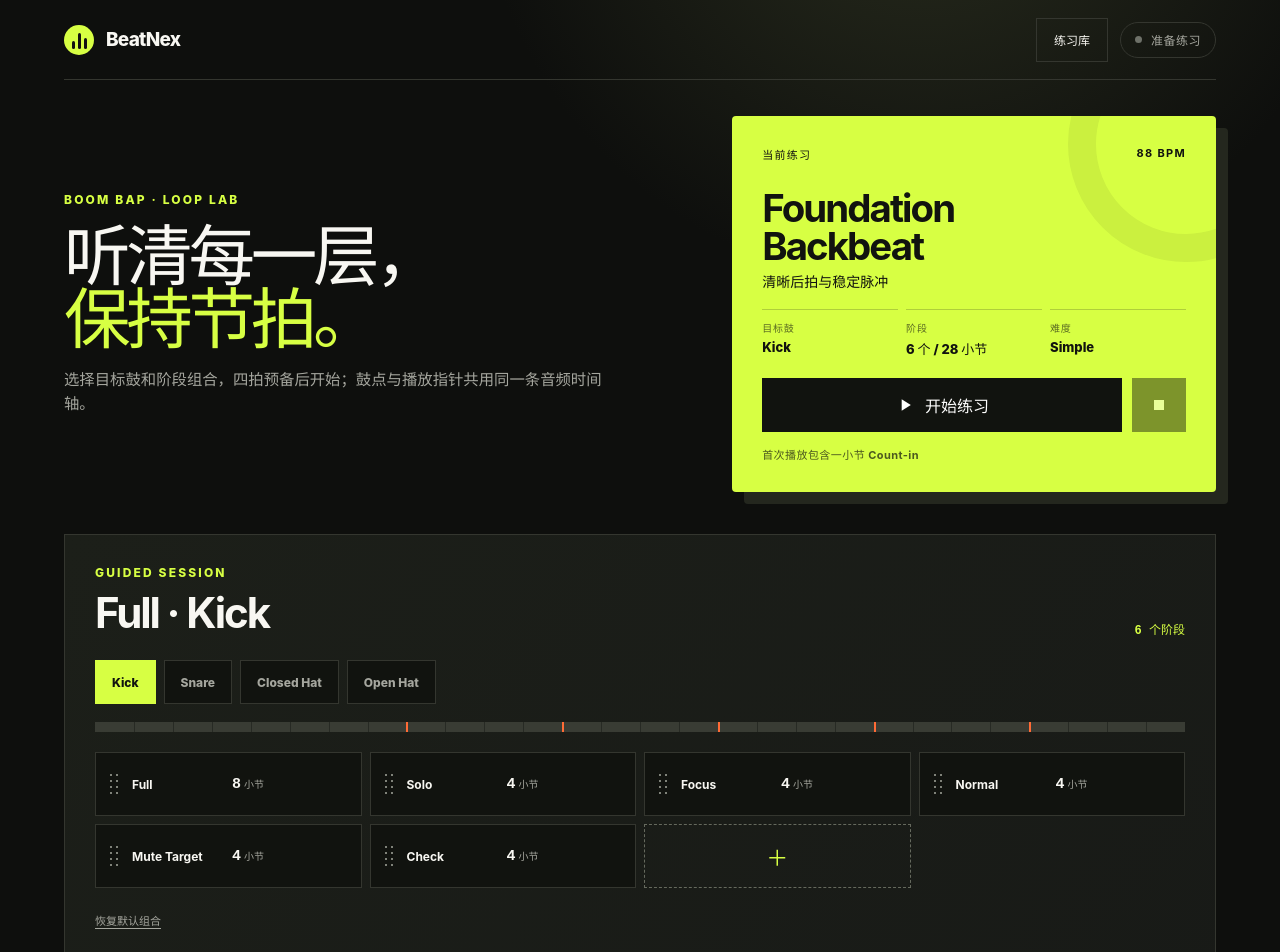
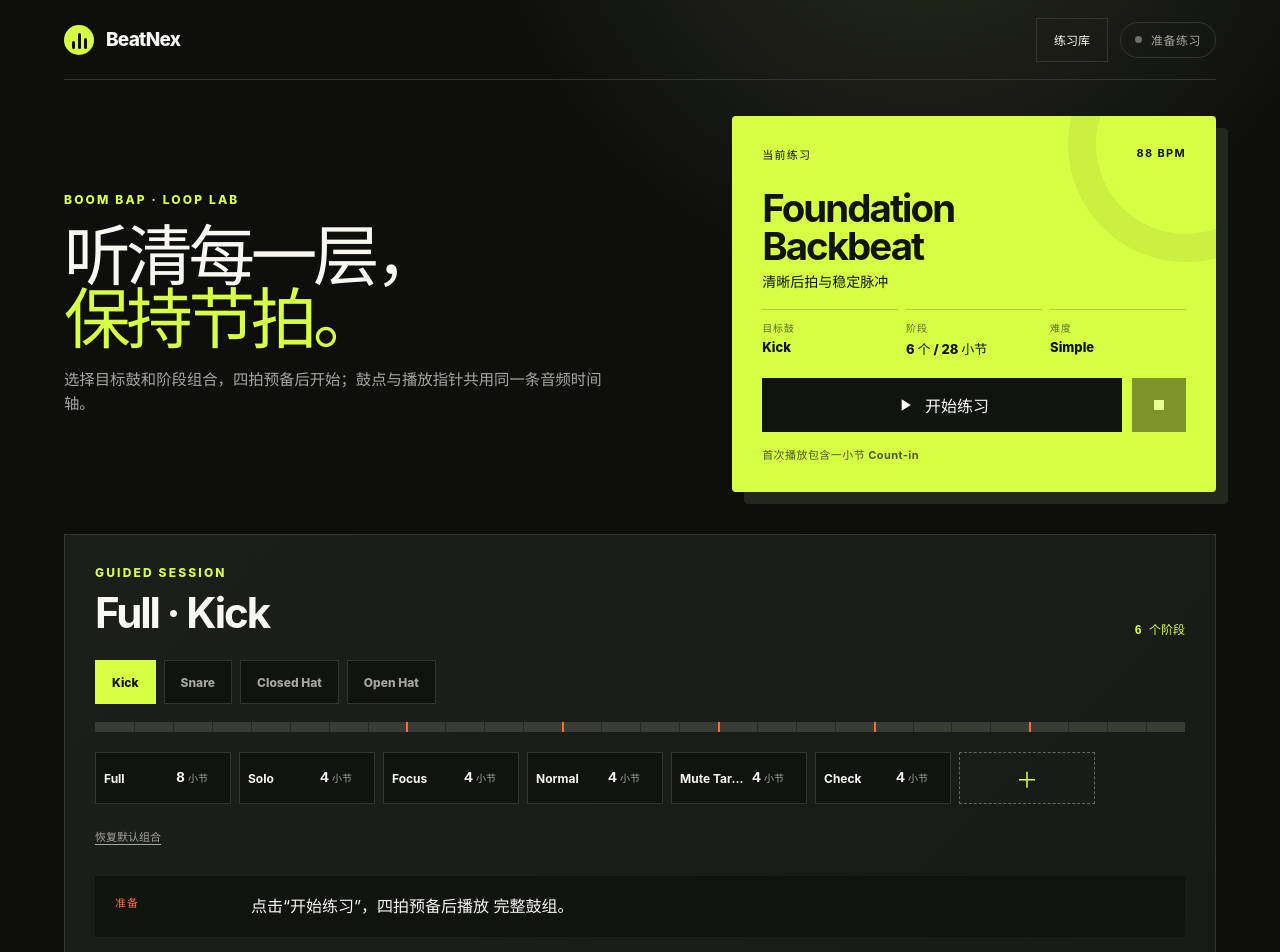
Before and after one commit to MiasolChen/BeatNex, a React (Vite) app: page / in a window 1280 px wide. Shown: the top 952 px of the page. Built offline with nearby package versions, Linux system fonts and the light colour scheme.

Commit message:
fix: replace bar count dropdown with numeric input

```diff
--- a/src/app/PhaseChipEditor.tsx
+++ b/src/app/PhaseChipEditor.tsx
@@ -37,6 +37,8 @@ type PhaseChipEditorProps = {
 
 export function PhaseChipEditor({ phases, locked, activeIndex, sessionStarted, completed, onBarsChange, onReorder, onDelete, onStatus, children }: PhaseChipEditorProps) {
   const [editingId, setEditingId] = useState<string>()
+  const [barsDraft, setBarsDraft] = useState('')
+  const cancelEdit = useRef(false)
   const [drag, setDrag] = useState<DragState>()
   const dragRef = useRef<DragState>()
   const pendingRef = useRef<PendingDrag>()
@@ -212,9 +214,24 @@ export function PhaseChipEditor({ phases, locked, activeIndex, sessionStarted, c
     pendingRef.current = undefined
   }
 
+  const beginEditing = (phase: TrainingPhase) => {
+    setBarsDraft(String(phase.bars))
+    setEditingId(phase.instanceId)
+  }
+
+  const finishEditing = (phase: TrainingPhase, save = true) => {
+    if (cancelEdit.current) cancelEdit.current = false
+    else if (save) {
+      const parsed = Number.parseInt(barsDraft, 10)
+      onBarsChange(phase.instanceId, Number.isFinite(parsed) ? Math.min(32, Math.max(1, parsed)) : phase.bars)
+    }
+    setEditingId(undefined)
+    setBarsDraft('')
+  }
+
   const keyboardAction = (event: KeyboardEvent<HTMLDivElement>, phase: TrainingPhase, index: number) => {
     if (locked) return
-    if (event.key === 'Enter') { event.preventDefault(); setEditingId(phase.instanceId) }
+    if (event.key === 'Enter') { event.preventDefault(); beginEditing(phase) }
     else if (event.key === 'ArrowLeft' || event.key === 'ArrowUp') { event.preventDefault(); if (index > 0) onReorder(index, index - 1) }
     else if (event.key === 'ArrowRight' || event.key === 'ArrowDown') { event.preventDefault(); if (index < phases.length - 1) onReorder(index, index + 1) }
     else if ((event.key === 'Delete' || event.key === 'Backspace') && phases.length > 1) { event.preventDefault(); onDelete(phase.instanceId) }
@@ -245,13 +262,12 @@ export function PhaseChipEditor({ phases, locked, activeIndex, sessionStarted, c
             onPointerMove={updatePending}
             onPointerUp={cancelPending}
             onPointerCancel={cancelPending}
-            onDoubleClick={() => !locked && setEditingId(phase.instanceId)}
+            onDoubleClick={() => !locked && beginEditing(phase)}
             onKeyDown={(event) => keyboardAction(event, phase, phases.indexOf(phase))}
           >
-            <span className="drag-handle" aria-hidden="true" />
             <strong>{phase.label}</strong>
             {editingId === phase.instanceId
-              ? <label><span className="sr-only">{phase.label} 小节数</span><select autoFocus value={phase.bars} onChange={(event) => onBarsChange(phase.instanceId, Number(event.target.value))} onBlur={() => setEditingId(undefined)}>{Array.from({ length: 32 }, (_, value) => <option key={value + 1} value={value + 1}>{value + 1}</option>)}</select></label>
+              ? <label className="bar-count-editor"><span className="sr-only">{phase.label} 小节数，1 到 32</span><input aria-label={`${phase.label} 小节数`} autoFocus inputMode="numeric" type="number" min="1" max="32" value={barsDraft} onFocus={(event) => event.currentTarget.select()} onChange={(event) => setBarsDraft(event.target.value)} onBlur={() => finishEditing(phase)} onKeyDown={(event) => { event.stopPropagation(); if (event.key === 'Enter') { event.preventDefault(); event.currentTarget.blur() } else if (event.key === 'Escape') { event.preventDefault(); cancelEdit.current = true; setEditingId(undefined); setBarsDraft('') } }} /></label>
               : <span className="bar-count" aria-hidden="true">{phase.bars}<small>小节</small></span>}
           </div>
         : <div key="phase-placeholder" data-phase-slot={slot} className="phase-chip-placeholder" aria-hidden="true" />)}
@@ -259,7 +275,7 @@ export function PhaseChipEditor({ phases, locked, activeIndex, sessionStarted, c
     </div>
     {drag && draggedPhase && typeof document !== 'undefined' && createPortal(<>
       <div ref={floatingLayer} className="phase-drag-layer" style={{ transform: `translate3d(${drag.x - drag.offsetX}px, ${drag.y - drag.offsetY}px, 0)` } as CSSProperties} aria-hidden="true">
-        <div className="phase-chip phase-chip-floating" style={{ width: drag.width, height: drag.height }}><span className="drag-handle" /><strong>{draggedPhase.label}</strong><span className="bar-count">{draggedPhase.bars}<small>小节</small></span></div>
+        <div className="phase-chip phase-chip-floating" style={{ width: drag.width, height: drag.height }}><strong>{draggedPhase.label}</strong><span className="bar-count">{draggedPhase.bars}<small>小节</small></span></div>
       </div>
       {drag.canDelete && <div ref={trashNode} data-phase-trash className={`phase-trash visible ${drag.overTrash ? 'over' : ''} ${phases.length === 1 ? 'disabled' : ''}`} aria-hidden="true">
         <svg aria-hidden="true" viewBox="0 0 24 24"><path d="M9 3h6l1 2h4v2H4V5h4l1-2Zm-2 6h10l-1 12H8L7 9Zm3 2v8h2v-8h-2Zm4 0v8h2v-8h-2Z" /></svg>
--- a/src/app/styles.css
+++ b/src/app/styles.css
@@ -71,28 +71,30 @@ h1 em { color: var(--acid); font-style: normal; }
 .bar-ticks { position: absolute; inset: 0; z-index: 2; pointer-events: none; }
 .bar-ticks b { position: absolute; top: 0; bottom: 0; width: 1px; background: #0e0f0d66; }
 .bar-ticks b.phase-boundary { width: 2px; background: var(--orange); }
-.phase-chip-row { display: grid; grid-template-columns: repeat(4, minmax(0, 1fr)); align-items: stretch; gap: 8px; }
-.phase-chip { position: relative; height: 64px; display: grid; grid-template-columns: 16px minmax(50px, 92px) 54px 1fr; align-items: center; gap: 8px; padding: 8px 12px; border: 1px solid var(--line); background: #11130f; color: var(--ink); user-select: none; -webkit-user-select: none; -webkit-touch-callout: none; touch-action: none; transform: translate3d(0, 0, 0); transition: box-shadow 220ms ease, border-color 180ms ease, opacity 180ms ease; }
+.phase-chip-row { display: grid; grid-template-columns: repeat(auto-fill, 136px); align-items: stretch; justify-content: start; gap: 8px; }
+.phase-chip { position: relative; height: 52px; display: grid; grid-template-columns: minmax(0, 64px) 42px; align-items: center; gap: 8px; padding: 6px 8px; border: 1px solid var(--line); background: #11130f; color: var(--ink); cursor: grab; user-select: none; -webkit-user-select: none; -webkit-touch-callout: none; touch-action: none; transform: translate3d(0, 0, 0); transition: box-shadow 220ms ease, border-color 180ms ease, opacity 180ms ease; }
+.phase-chip:active { cursor: grabbing; }
 .phase-chip.current { border-color: var(--acid); box-shadow: inset 0 -3px 0 var(--acid); }
 .phase-chip.complete { border-color: #596524; color: #cbd99a; }
-.phase-chip-placeholder { height: 64px; border: 1px dashed #d7ff4359; background: #d7ff4306; }
+.phase-chip-placeholder { height: 52px; border: 1px dashed #d7ff4359; background: #d7ff4306; }
 .phase-drag-layer { position: fixed; z-index: 70; left: 0; top: 0; pointer-events: none; will-change: transform; }
 .phase-chip-floating { position: relative; margin: 0; pointer-events: none; border-color: var(--acid); opacity: .94; transform: translate3d(0, -8px, 0) scale(1.055) rotate(.6deg); box-shadow: 0 20px 42px #000c, 0 0 0 1px #d7ff4355; transition: none; }
 .phase-chip > strong { overflow: hidden; text-overflow: ellipsis; font-size: 12px; white-space: nowrap; }
-.drag-handle { width: 14px; height: 24px; cursor: grab; touch-action: none; background: radial-gradient(circle, #7f8279 1.3px, transparent 1.5px) 0 0 / 6px 6px; }
-.drag-handle:active { cursor: grabbing; }
 .phase-chip label { width: 54px; display: block; color: var(--muted); }
 .phase-chip label > small { display: none; }
 .bar-count { width: 54px; display: flex; align-items: baseline; justify-content: flex-start; gap: 3px; color: var(--ink); font: 800 15px ui-monospace, monospace; }
 .bar-count small { color: var(--muted); font: 700 9px Inter, sans-serif; }
-.phase-chip select { width: 54px; min-height: 38px; padding: 0 7px; border: 1px solid var(--acid); background: var(--surface); color: var(--ink); font-size: 13px; font-weight: 800; }
+.phase-chip .bar-count-editor { height: 38px; display: flex; align-items: center; }
+.phase-chip .bar-count-editor input { width: 54px; height: 32px; padding: 0 2px; border: 0; border-bottom: 2px solid var(--acid); border-radius: 0; outline: 0; background: transparent; color: var(--ink); font: 800 15px ui-monospace, monospace; }
+.phase-chip .bar-count-editor input::-webkit-inner-spin-button, .phase-chip .bar-count-editor input::-webkit-outer-spin-button { margin: 0; appearance: none; -webkit-appearance: none; }
+.phase-chip .bar-count-editor input[type="number"] { appearance: textfield; -moz-appearance: textfield; }
 .phase-chip small { font-size: 10px; white-space: nowrap; }
 .phase-chip button { width: 28px; min-height: 38px; padding: 0; border: 0; background: #252722; color: var(--muted); font-weight: 850; }
 .phase-chip .chip-move { position: absolute; width: 1px; height: 1px; min-height: 0; padding: 0; margin: -1px; overflow: hidden; clip: rect(0, 0, 0, 0); white-space: nowrap; border: 0; }
 .phase-chip .chip-move:focus-visible { z-index: 3; right: 4px; bottom: -42px; width: auto; height: 38px; min-height: 38px; padding: 0 10px; margin: 0; overflow: visible; clip: auto; background: var(--acid); color: #11130f; white-space: nowrap; }
 .phase-chip button:hover:not(:disabled) { color: var(--acid); }
-.add-phase-wrap { position: relative; height: 64px; }
-.add-phase-chip { width: 100%; height: 64px; border: 1px dashed #65695d; background: transparent; color: var(--acid); font-size: 22px; }
+.add-phase-wrap { position: relative; width: 136px; height: 52px; }
+.add-phase-chip { width: 100%; height: 52px; border: 1px dashed #65695d; background: transparent; color: var(--acid); font-size: 22px; }
 .add-phase-chip:hover:not(:disabled) { border-color: var(--acid); background: #d7ff4308; }
 .add-phase-menu { position: absolute; z-index: 8; top: calc(100% + 7px); right: 0; width: 180px; display: grid; padding: 6px; border: 1px solid #54584d; background: #20221e; box-shadow: 0 14px 30px #0009; }
 .add-phase-menu button { min-height: 42px; padding: 0 12px; border: 0; background: transparent; color: var(--ink); text-align: left; font-size: 12px; font-weight: 800; }
@@ -240,7 +242,7 @@ input[type="range"]::-webkit-slider-thumb { width: 18px; height: 18px; margin-to
   .mobile-panel { display: none; }.mobile-panel-active { display: block; }
   .hero { min-height: 0; }.hero-copy h1 { font-size: clamp(34px, 11vw, 46px); }.eyebrow { margin-bottom: 10px; }.intro { margin-top: 10px; font-size: 14px; line-height: 1.45; }.now-card { padding: 18px; box-shadow: 7px 7px 0 #24271e; }.now-card h2 { margin-top: 16px; font-size: 28px; }.practice-facts { margin-top: 14px; }
   .now-card .transport { display: none; }
-  .training-panel { padding: 20px 16px; margin: 14px 0 24px; }.training-summary { align-items: start; }.training-summary h2 { font-size: 27px; }.guide-targets { display: grid; grid-template-columns: repeat(2, 1fr); }.guide-targets button { padding-inline: 8px; }.phase-chip-row { grid-template-columns: repeat(2, minmax(0, 1fr)); }.phase-chip { grid-template-columns: 14px minmax(48px, 72px) 42px 1fr; padding-inline: 9px; }.phase-chip > strong { font-size: 11px; }.bar-count, .phase-chip label, .phase-chip select { width: 42px; }.bar-count small { display: none; }.add-phase-wrap { width: auto; }.add-phase-menu { left: 0; right: auto; }.phase-trash { bottom: calc(152px + env(safe-area-inset-bottom)); }.phase-instruction { grid-template-columns: 1fr; gap: 8px; padding: 16px; }.completion-actions { align-items: stretch; flex-direction: column; }.feedback-actions { display: grid; grid-template-columns: repeat(3, 1fr); }.feedback-actions button, .restart-button { padding-inline: 10px; }
+  .training-panel { padding: 20px 16px; margin: 14px 0 24px; }.training-summary { align-items: start; }.training-summary h2 { font-size: 27px; }.guide-targets { display: grid; grid-template-columns: repeat(2, 1fr); }.guide-targets button { padding-inline: 8px; }.phase-chip-row { grid-template-columns: repeat(auto-fill, 136px); }.phase-chip { grid-template-columns: minmax(0, 64px) 42px; padding-inline: 8px; }.phase-chip > strong { font-size: 11px; }.bar-count, .phase-chip label, .phase-chip .bar-count-editor input { width: 42px; }.bar-count small { display: none; }.add-phase-wrap { width: 136px; }.add-phase-menu { left: 0; right: auto; }.phase-trash { bottom: calc(152px + env(safe-area-inset-bottom)); }.phase-instruction { grid-template-columns: 1fr; gap: 8px; padding: 16px; }.completion-actions { align-items: stretch; flex-direction: column; }.feedback-actions { display: grid; grid-template-columns: repeat(3, 1fr); }.feedback-actions button, .restart-button { padding-inline: 10px; }
   .section-heading { align-items: start; flex-direction: column; }.difficulty-switch { width: 100%; }.difficulty-switch button { flex: 1; }
   .pattern-tabs { grid-template-columns: 1fr; }.pattern-tabs button { min-height: 58px; border-right: 0; border-bottom: 1px solid var(--line); }.pattern-tabs button:last-child { border-bottom: 0; }
   .library-panel { padding: 32px 0 20px; }.library-panel .section-heading { margin-bottom: 18px; }.category-grid { grid-template-columns: 1fr; }.category-card { padding: 20px 16px; }.category-card h3 { margin-top: 20px; font-size: 34px; }.practice-item { gap: 8px; }.practice-item button { min-width: 92px; }
```
